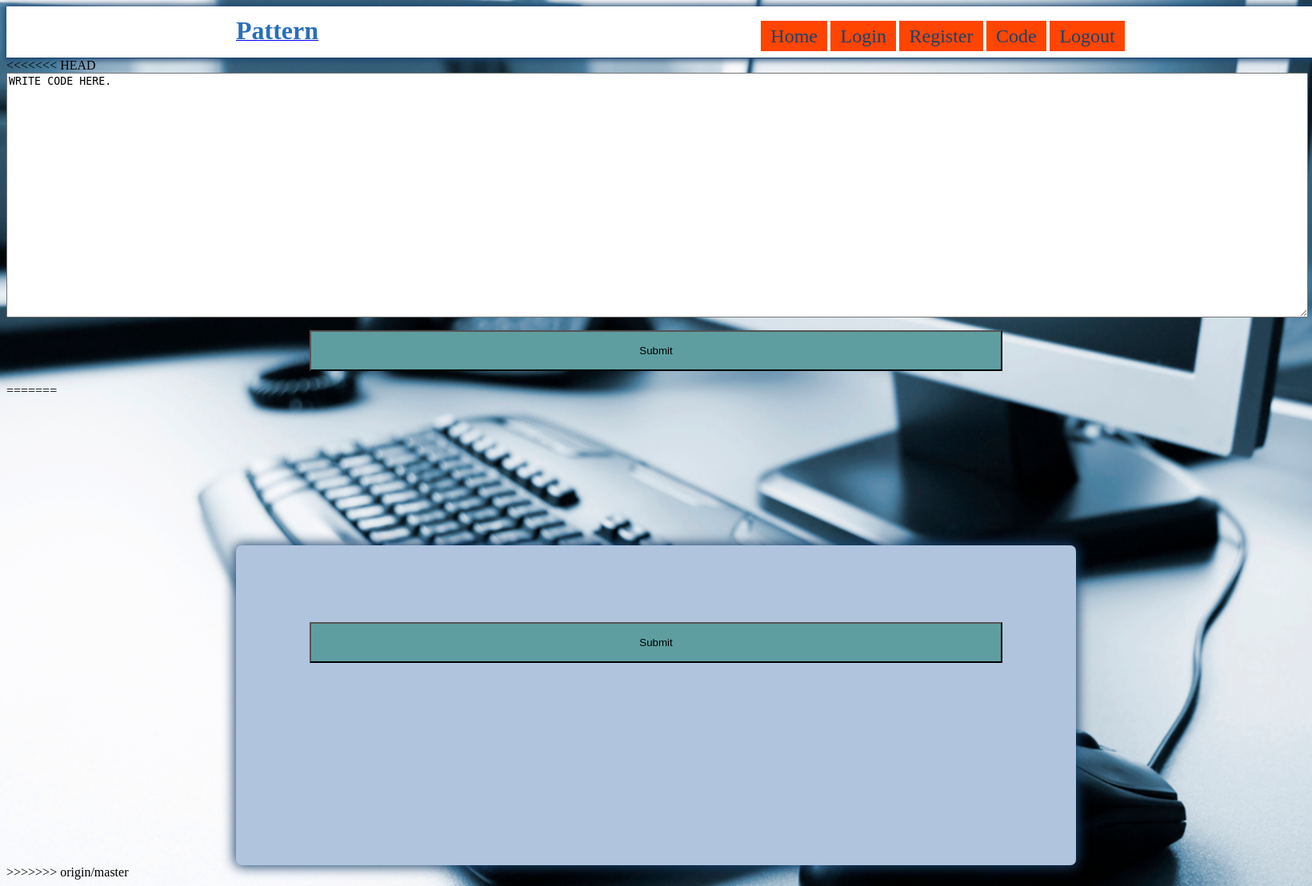
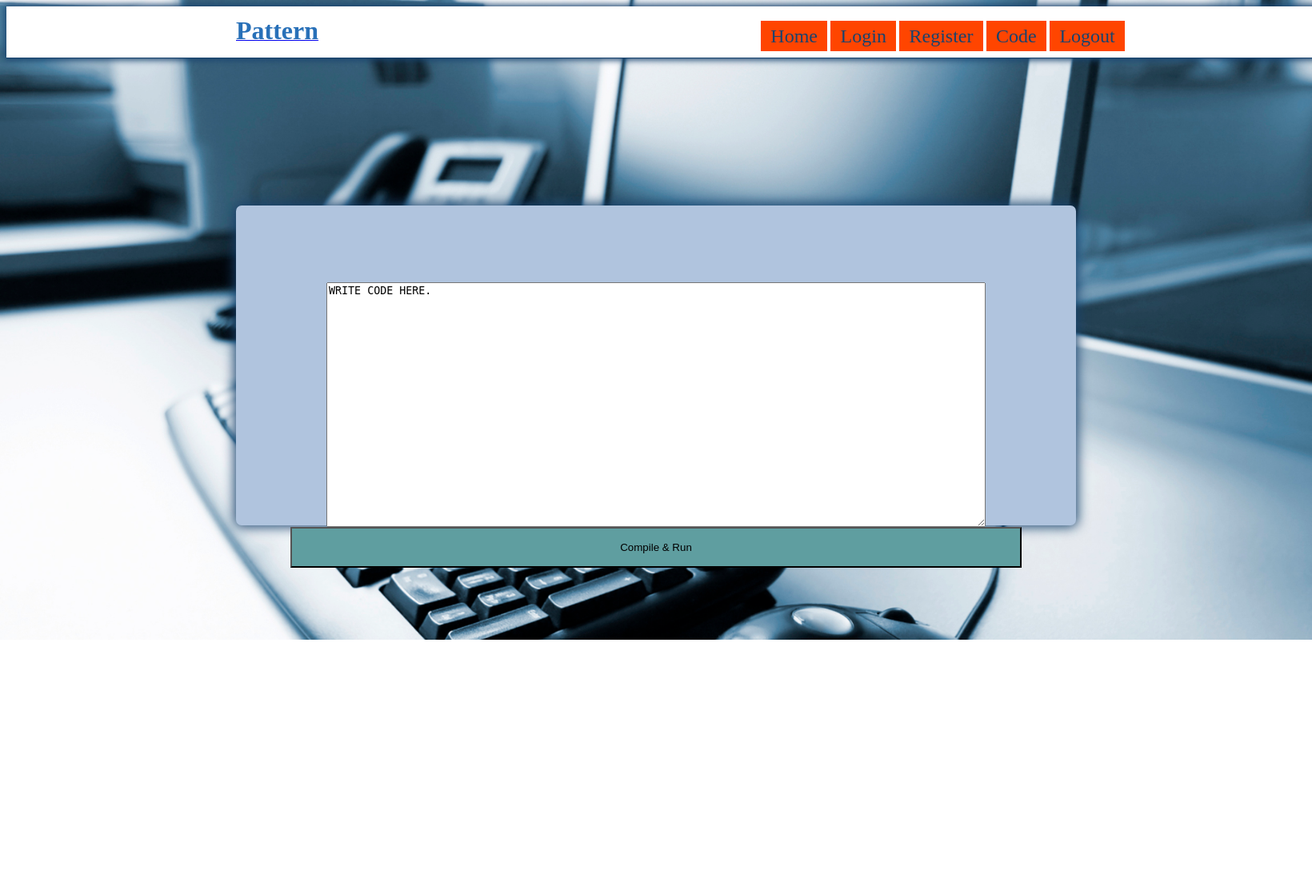
Before and after one commit to mridul-arora/Otaku-Run, a PHP site: page /index.php in a window 1640 px wide. Shown: the whole page at 80% size. After the commit the page ends 800 px from the top, so only its background shows below. Run offline with PHP 8.4, Linux system fonts and the light colour scheme.

Commit message:
merge rectify

```diff
--- a/Code/index.php
+++ b/Code/index.php
@@ -10,29 +10,19 @@
     <?php include '../Assets/parts/header.php';?>
     <link rel="stylesheet" href="../Assets/css/header.css" />
     <link rel="stylesheet" href="../Assets/css/code.css" />
-<<<<<<< HEAD
-    <center>
-    <form action="code.php" method="post">
-    <form action="/action_page.php">
-  <textarea name="message" rows="20" cols="200">WRITE CODE HERE.</textarea>
-     <article class="code">
-     <input class="code_sub" type="submit" value="Submit" name="submit" />
-    </article>
-</form>
-</form>
-</center>
-=======
+
+
     <div id="code_wrapper">
         <center>
             <article id="code_box">
                 <form action="code.php" method="post">
                     <article class="code">
-                        <input class="code_sub" type="submit" value="Submit" name="submit" />
+                         <textarea name="message" rows="20" cols="100">WRITE CODE HERE.</textarea>
+                        <input class="code_sub" type="submit" value="Compile & Run" name="submit" />
                     </article>
                 </form>
             </article>
         </center>
     </div>
->>>>>>> origin/master
 </body>
 </html>
```
